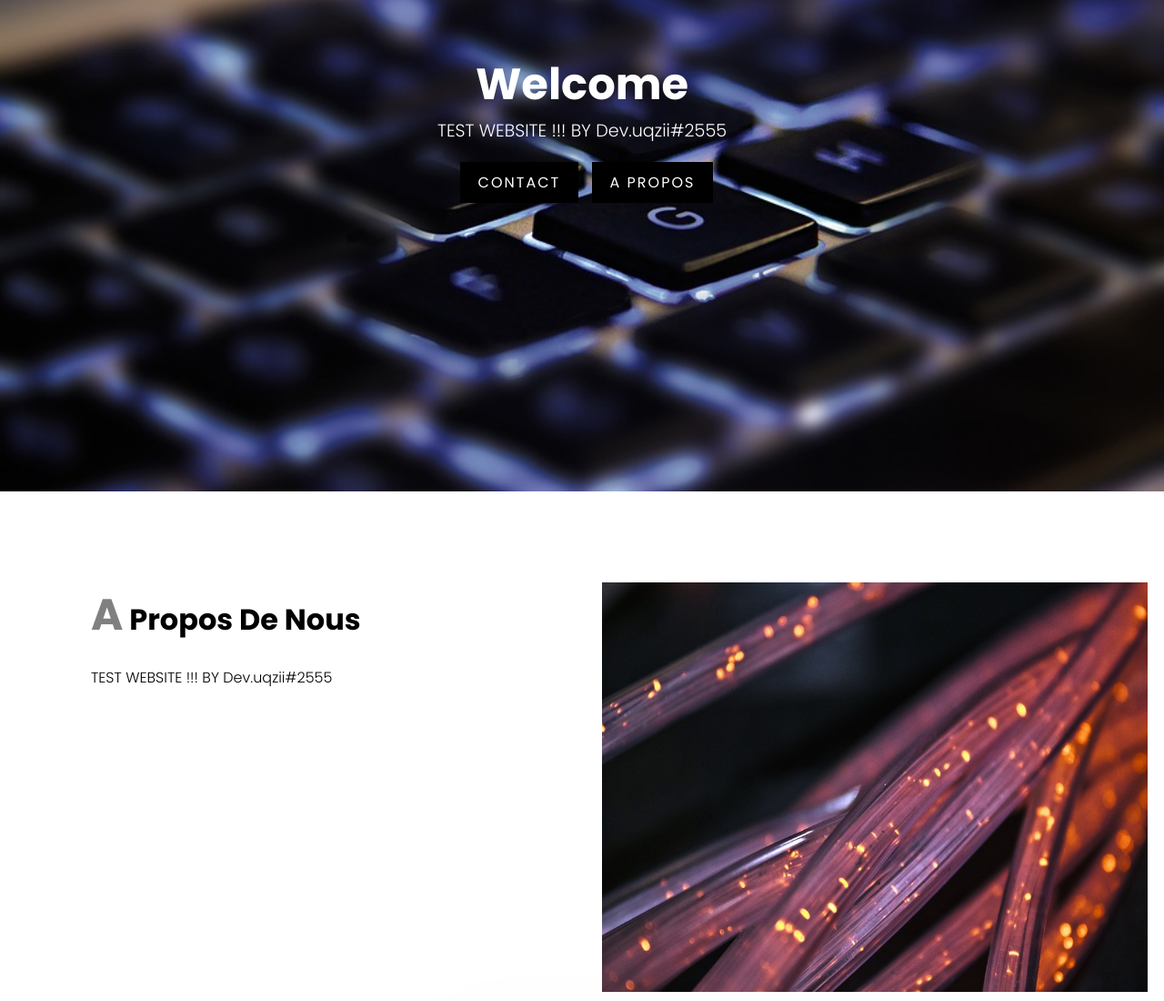
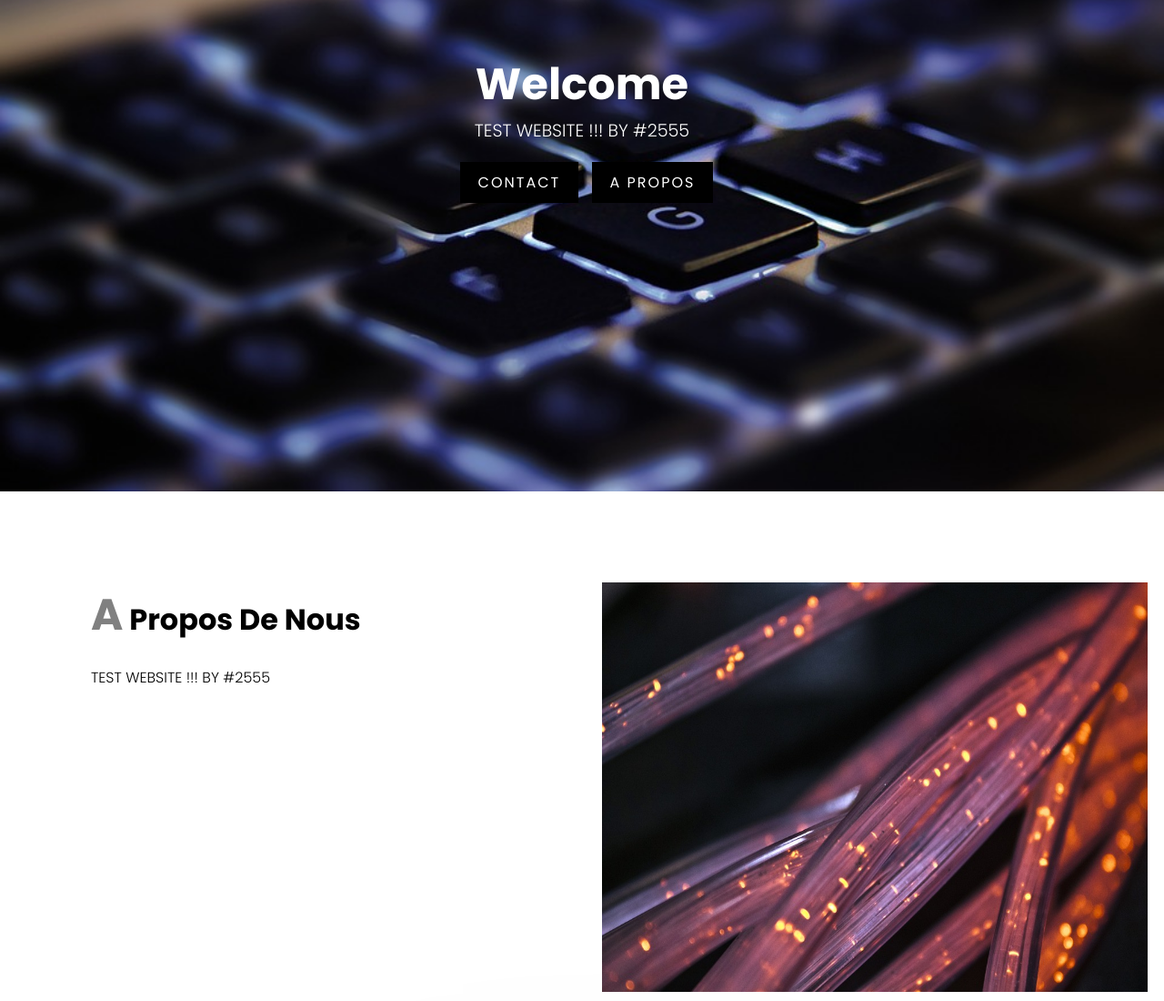
Before and after one commit to devuqzii/uqzii-companiee, a plain HTML site: page index.html in a window 1280 px wide. Shown: the part 260-1360 px from the top of the page at 91% size. Drawn offline with Linux system fonts and the light colour scheme.

Commit message:
Update index.html

```diff
--- a/index.html
+++ b/index.html
@@ -26,7 +26,7 @@
 <section class="banniere" id="banniere">
     <div class="contenu">
         <h2>Welcome</h2>
-        <p>TEST WEBSITE !!! BY Dev.uqzii#2555</p>
+        <p>TEST WEBSITE !!! BY <!Dev.uqzii>#2555</p>
         <a href="#contact" class="btn1">Contact</a>
         <a href="#apropos" class="btn2">A propos</a>
     </div>
@@ -35,7 +35,7 @@
     <div class="row">
         <div class="col50">
             <h2 class="titre-texte"><span>A</span> propos de nous</h2>
-            <p>TEST WEBSITE !!! BY Dev.uqzii#2555</p>
+            <p>TEST WEBSITE !!! BY <!Dev.uqzii>#2555</p>
         </div>
         <div class="col50">
             <div class="img">
@@ -73,7 +73,7 @@
 <section class="blog" id="blog">
         <div class="titre blanc">
             <h2 class="titre-texte"><span>P</span>rices</h2>
-            <p>dm on discord for the prices of the websites I can do for you: ᵉˡᶦⁿᵃ#5283</p>
+            <p>dm on discord for the prices of the websites I can do for you: Dev.uqzii#2555</p>
         </div>
         <div class="contenu">
             <div class="box">
```
